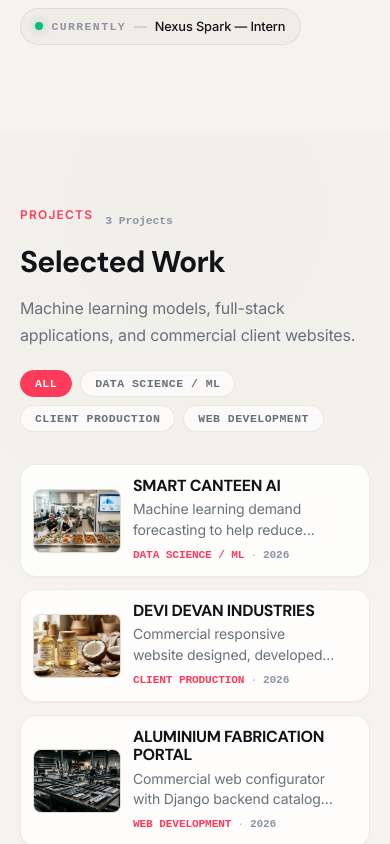
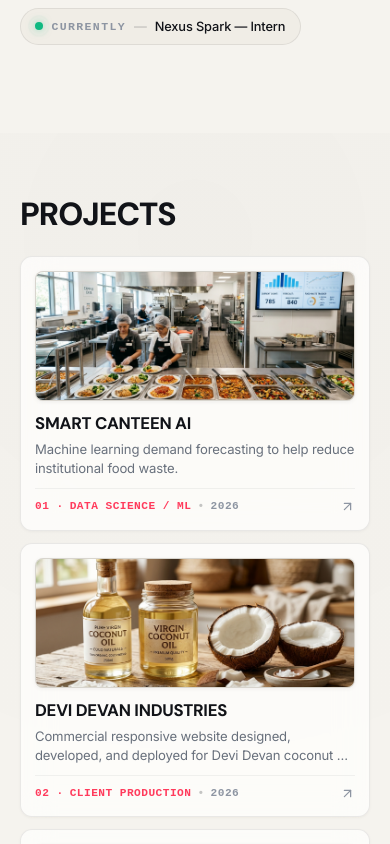
Before and after one commit to blessingbrysonhongpmk/BlessingBrysonHong-Porfolio, a React (Vite) app: page / in a window 390 px wide. Shown: the part 1260-2104 px from the top of the page. Built offline with nearby package versions, Linux system fonts and the light colour scheme.

Commit message:
refactor(projects): redesign into clean, premium, compact project showcase

```diff
--- a/src/components/sections/Projects.css
+++ b/src/components/sections/Projects.css
@@ -1,12 +1,13 @@
 /* ─────────────────────────────────────────────────────
-   Projects Section — Compact Editorial Previews
-   Significantly reduced vertical size, immediately visible thumbnail.
+   Projects Section — Compact Editorial Showcase
+   Clean, premium, compact portfolio showcase.
+   No extra top copy, no filter pills, real projects only.
    ───────────────────────────────────────────────────── */
 
 .work-section {
   position: relative;
   z-index: var(--z-content);
-  padding: var(--space-section) 0;
+  padding: clamp(64px, 8vw, 112px) 0;
   background: var(--bg-projects-zone);
 }
 
@@ -14,116 +15,106 @@
   width: 100%;
 }
 
+/* ── 1. Heading — Straight to the work ── */
 .work-header {
-  margin-bottom: var(--space-8);
+  margin-bottom: clamp(28px, 4vw, 44px);
 }
 
-.work-header__top {
-  display: flex;
-  align-items: center;
-  gap: var(--space-3);
-  margin-bottom: var(--space-2);
+.work-title {
+  font-family: var(--font-display);
+  font-size: clamp(2rem, 4vw, 2.75rem);
+  font-weight: 800;
+  letter-spacing: -0.03em;
+  color: var(--color-text);
+  margin: 0;
+  text-transform: uppercase;
+  line-height: 1.1;
 }
 
-.work-header__count {
-  font-family: var(--font-mono);
-  font-size: 0.72rem;
-  font-weight: 600;
-  color: var(--color-text-muted);
-}
-
-/* Category Filters */
-.work-filters {
-  display: flex;
-  align-items: center;
-  gap: var(--space-2);
-  flex-wrap: wrap;
-  margin-top: var(--space-5);
-}
-
-.work-filter-pill {
-  padding: 6px 14px;
-  font-family: var(--font-mono);
-  font-size: 0.72rem;
-  font-weight: 600;
-  letter-spacing: 0.04em;
-  text-transform: uppercase;
-  color: var(--color-text-secondary);
-  background: var(--glass-bg-subtle);
-  border: 1px solid var(--color-border);
-  border-radius: var(--radius-full);
-  cursor: pointer;
-  transition: color var(--transition-fast), border-color var(--transition-fast), background-color var(--transition-fast);
-}
-
-.work-filter-pill--active {
-  color: #FFFFFF;
-  background: var(--color-accent);
-  border-color: var(--color-accent);
-}
-
-@media (hover: hover) and (pointer: fine) {
-  .work-filter-pill:hover:not(.work-filter-pill--active) {
-    color: var(--color-accent);
-    border-color: var(--color-accent);
-  }
-}
-
-/* ── Compact Editorial Project List ── */
+/* ── 2. Compact Project Rows Collection ── */
 .work-list {
   display: flex;
   flex-direction: column;
   gap: var(--space-3);
 }
 
-.project-item {
+/* ── 3. Individual Project Row ── */
+.project-row {
   display: grid;
-  grid-template-columns: 120px 1fr auto;
+  grid-template-columns: 32px 116px 1fr auto;
   align-items: center;
   gap: var(--space-5);
-  padding: 14px 18px;
-  background: var(--glass-bg);
+  padding: 14px 22px;
+  background: var(--glass-bg-subtle);
   -webkit-backdrop-filter: var(--glass-blur);
   backdrop-filter: var(--glass-blur);
-  border: 1px solid var(--glass-border-subtle);
-  border-radius: var(--radius-lg);
+  border: 1px solid var(--color-border-subtle);
+  border-radius: var(--radius-md);
   box-shadow: var(--shadow-xs);
   cursor: pointer;
   text-decoration: none;
   color: inherit;
-  transition: transform var(--spring-bounce), border-color var(--transition-fast), background-color var(--transition-fast), box-shadow var(--transition-fast);
+  user-select: none;
+  transition: transform var(--spring-bounce),
+              border-color var(--transition-fast),
+              background-color var(--transition-fast),
+              box-shadow var(--transition-fast);
+}
+
+.project-row:focus-visible {
+  outline: 2px solid var(--color-accent);
+  outline-offset: 2px;
 }
 
 @media (hover: hover) and (pointer: fine) {
-  .project-item:hover {
+  .project-row:hover {
     transform: translateY(-2px);
-    border-color: var(--color-accent);
+    border-color: rgba(255, 59, 92, 0.32);
     background: var(--color-surface-hover);
-    box-shadow: var(--shadow-md);
+    box-shadow: 0 8px 24px -6px rgba(0, 0, 0, 0.35), 0 0 16px -4px rgba(255, 59, 92, 0.12);
   }
 
-  .project-item:hover .project-item__arrow {
-    transform: translateX(4px);
+  .project-row:hover .project-row__thumb {
+    transform: scale(1.04);
+  }
+
+  .project-row:hover .project-row__name {
     color: var(--color-accent);
   }
 
-  .project-item:hover .project-item__name {
+  .project-row:hover .project-row__arrow {
+    transform: translate(3px, -3px);
+    color: var(--color-accent);
+  }
+
+  .project-row:hover .project-row__num {
     color: var(--color-accent);
   }
 }
 
-/* 1. Small Thumbnail */
-.project-item__thumb-wrap {
-  width: 120px;
-  height: 80px;
+/* 3.1 Numbering (Desktop) */
+.project-row__num {
+  font-family: var(--font-mono);
+  font-size: 0.76rem;
+  font-weight: 600;
+  letter-spacing: 0.05em;
+  color: var(--color-text-muted);
+  transition: color var(--transition-fast);
+}
+
+/* 3.2 Small Immediate Thumbnail */
+.project-row__thumb-wrap {
+  width: 116px;
+  height: 74px;
   border-radius: var(--radius-sm);
   overflow: hidden;
   background: var(--color-bg-alt);
   border: 1px solid var(--color-border-subtle);
   flex-shrink: 0;
+  box-shadow: 0 2px 8px rgba(0, 0, 0, 0.2);
 }
 
-.project-item__thumb {
+.project-row__thumb {
   width: 100%;
   height: 100%;
   object-fit: cover;
@@ -132,35 +123,26 @@
   transition: transform var(--transition-normal);
 }
 
-.project-item:hover .project-item__thumb {
-  transform: scale(1.05);
-}
-
-/* 2. Content */
-.project-item__content {
+/* 3.3 Content Column */
+.project-row__content {
   display: flex;
   flex-direction: column;
-  gap: 4px;
+  gap: 3px;
   min-width: 0;
 }
 
-.project-item__title-row {
-  display: flex;
-  align-items: center;
-  gap: 8px;
-}
-
-.project-item__name {
+.project-row__name {
   font-family: var(--font-display);
-  font-size: clamp(1rem, 1.2vw, 1.15rem);
+  font-size: clamp(1rem, 1.3vw, 1.15rem);
   font-weight: 700;
-  letter-spacing: -0.02em;
+  letter-spacing: -0.015em;
   color: var(--color-text);
   margin: 0;
+  line-height: 1.25;
   transition: color var(--transition-fast);
 }
 
-.project-item__desc {
+.project-row__desc {
   font-size: var(--text-sm);
   line-height: 1.45;
   color: var(--color-text-secondary);
@@ -168,10 +150,17 @@
   white-space: nowrap;
   overflow: hidden;
   text-overflow: ellipsis;
-  max-width: 90%;
+  max-width: 95%;
 }
 
-.project-item__meta {
+.project-row__bottom {
+  display: flex;
+  align-items: center;
+  justify-content: space-between;
+  margin-top: 2px;
+}
+
+.project-row__meta {
   display: inline-flex;
   align-items: center;
   gap: 6px;
@@ -179,54 +168,60 @@
   font-size: 0.70rem;
   font-weight: 600;
   color: var(--color-text-muted);
+  letter-spacing: 0.04em;
   text-transform: uppercase;
-  margin-top: 2px;
 }
 
-.project-item__cat {
+.project-row__num-mobile {
+  display: none;
+}
+
+.project-row__cat {
   color: var(--color-accent);
 }
 
-.project-item__dot {
+.project-row__sep {
   color: var(--color-border-strong);
 }
 
-/* 3. Action Indicator */
-.project-item__action {
-  display: flex;
-  align-items: center;
-  gap: 6px;
-  padding-left: var(--space-3);
-}
-
-.project-item__action-label {
-  font-family: var(--font-mono);
-  font-size: 0.72rem;
-  font-weight: 600;
-  letter-spacing: 0.04em;
-  text-transform: uppercase;
+.project-row__year {
   color: var(--color-text-muted);
 }
 
-.project-item__arrow {
+.project-row__arrow-mobile {
+  display: none;
+}
+
+/* 3.4 Desktop Arrow */
+.project-row__arrow-wrap {
+  display: flex;
+  align-items: center;
+  justify-content: center;
+  width: 32px;
+  height: 32px;
+  border-radius: var(--radius-full);
+  flex-shrink: 0;
+}
+
+.project-row__arrow {
   color: var(--color-text-muted);
   transition: transform var(--transition-fast), color var(--transition-fast);
 }
 
-/* ── Responsive Reflow ── */
-@media (max-width: 680px) {
-  .project-item {
-    grid-template-columns: 88px 1fr;
-    gap: var(--space-3);
-    padding: 12px;
+/* ── 4. Responsive Reflow (Mobile & Tablet) ── */
+@media (max-width: 768px) {
+  .project-row {
+    grid-template-columns: 24px 96px 1fr auto;
+    gap: var(--space-4);
+    padding: 12px 16px;
   }
 
-  .project-item__thumb-wrap {
-    width: 88px;
+  .project-row__thumb-wrap {
+    width: 96px;
     height: 64px;
   }
 
-  .project-item__desc {
+  .project-row__desc {
     white-space: normal;
     display: -webkit-box;
     -webkit-line-clamp: 2;
@@ -234,8 +229,98 @@
     -webkit-box-orient: vertical;
     overflow: hidden;
   }
+}
 
-  .project-item__action {
+@media (max-width: 600px) {
+  .work-header {
+    margin-bottom: var(--space-6);
+  }
+
+  .work-list {
+    gap: var(--space-3);
+  }
+
+  /* Reflow into clean vertical card: image -> title -> desc -> meta + arrow */
+  .project-row {
+    display: flex;
+    flex-direction: column;
+    align-items: stretch;
+    gap: 12px;
+    padding: 14px;
+    border-radius: var(--radius-md);
+  }
+
+  .project-row__num {
+    display: none;
+  }
+
+  .project-row__thumb-wrap {
+    width: 100%;
+    height: 130px;
+    border-radius: var(--radius-sm);
+  }
+
+  .project-row__content {
+    gap: 6px;
+  }
+
+  .project-row__name {
+    font-size: 1.05rem;
+  }
+
+  .project-row__desc {
+    font-size: 0.82rem;
+    line-height: 1.45;
+    white-space: normal;
+    display: -webkit-box;
+    -webkit-line-clamp: 2;
+    line-clamp: 2;
+    -webkit-box-orient: vertical;
+    overflow: hidden;
+    max-width: 100%;
+  }
+
+  .project-row__bottom {
+    margin-top: 4px;
+    padding-top: 8px;
+    border-top: 1px solid var(--color-border-subtle);
+  }
+
+  .project-row__num-mobile {
+    display: inline;
+    color: var(--color-accent);
+  }
+
+  .project-row__arrow-mobile {
+    display: block;
+    color: var(--color-text-muted);
+    transition: transform var(--transition-fast), color var(--transition-fast);
+  }
+
+  .project-row:active .project-row__arrow-mobile {
+    transform: translate(2px, -2px);
+    color: var(--color-accent);
+  }
+
+  .project-row__arrow-wrap {
     display: none;
   }
 }
+
+/* Light mode adjustments */
+[data-theme='light'] .project-row {
+  background: rgba(255, 255, 255, 0.7);
+  border-color: rgba(0, 0, 0, 0.08);
+  box-shadow: 0 1px 3px rgba(0, 0, 0, 0.04);
+}
+
+[data-theme='light'] .project-row:hover {
+  background: #FFFFFF;
+  border-color: rgba(255, 59, 92, 0.35);
+  box-shadow: 0 8px 20px -4px rgba(0, 0, 0, 0.08), 0 0 12px -2px rgba(255, 59, 92, 0.12);
+}
+
+[data-theme='light'] .project-row__thumb-wrap {
+  border-color: rgba(0, 0, 0, 0.08);
+  box-shadow: 0 1px 4px rgba(0, 0, 0, 0.06);
+}
--- a/src/components/sections/Projects.jsx
+++ b/src/components/sections/Projects.jsx
@@ -1,5 +1,5 @@
-import { useState, useMemo } from 'react';
-import { ArrowRight } from 'lucide-react';
+import { useMemo } from 'react';
+import { ArrowUpRight } from 'lucide-react';
 import { usePortfolioContent } from '../../context/PortfolioContext';
 import './Projects.css';
 
@@ -7,64 +7,28 @@ export function Projects({ onSelectProject }) {
   const { content } = usePortfolioContent();
   const projects = useMemo(() => content.projects || [], [content.projects]);
 
-  // Dynamic Categories
-  const categories = useMemo(() => {
-    const set = new Set();
-    projects.forEach((p) => {
-      if (p.category) set.add(p.category);
-    });
-    return ['ALL', ...Array.from(set)];
-  }, [projects]);
-
-  const [activeCategory, setActiveCategory] = useState('ALL');
-
-  const filteredProjects = useMemo(() => {
-    if (activeCategory === 'ALL') return projects;
-    return projects.filter((p) => p.category === activeCategory);
-  }, [projects, activeCategory]);
-
   return (
-    <section id="projects" className="work-section" aria-label="Featured Projects">
+    <section id="projects" className="work-section" aria-label="Projects">
       <span id="work" className="sr-only" aria-hidden="true" />
 
       <div className="container work-container">
-        {/* Section Header */}
+        {/* Simple Confident Heading — Straight to the work */}
         <div className="work-header">
-          <div className="work-header__top">
-            <span className="section-label">Projects</span>
-            <span className="work-header__count">{projects.length} Projects</span>
-          </div>
-          <h2 className="section-title">Selected Work</h2>
-          <p className="section-subtitle">
-            Machine learning models, full-stack applications, and commercial client websites.
-          </p>
-
-          {/* Minimal Domain Filter Pills */}
-          <div className="work-filters" role="tablist" aria-label="Filter projects">
-            {categories.map((cat) => {
-              const isActive = activeCategory === cat;
-              return (
-                <button
-                  key={cat}
-                  type="button"
-                  role="tab"
-                  aria-selected={isActive}
-                  className={`work-filter-pill ${isActive ? 'work-filter-pill--active' : ''}`}
-                  onClick={() => setActiveCategory(cat)}
-                >
-                  <span>{cat}</span>
-                </button>
-              );
-            })}
-          </div>
+          <h2 className="work-title">PROJECTS</h2>
         </div>
 
-        {/* Compact Editorial Project Previews */}
+        {/* Compact Editorial Project Showcase */}
         <div className="work-list" role="list">
-          {filteredProjects.map((project) => (
+          {projects.map((project, index) => {
+            const num = String(index + 1).padStart(2, '0');
+            const description = project.oneLiner || project.tagline || project.description;
+            const category = project.category || 'Engineering';
+            const year = project.year || '2026';
+
+            return (
               <article
                 key={project.id}
-              className="project-item"
+                className="project-row"
                 onClick={() => onSelectProject(project)}
                 onKeyDown={(e) => {
                   if (e.key === 'Enter' || e.key === ' ') {
@@ -76,42 +40,43 @@ export function Projects({ onSelectProject }) {
                 role="button"
                 aria-label={`View case study for ${project.name}`}
               >
-              {/* 1. Small Thumbnail Image (Immediately Visible) */}
-              <div className="project-item__thumb-wrap">
+                {/* 1. Numbering (Desktop) */}
+                <span className="project-row__num" aria-hidden="true">
+                  {num}
+                </span>
+
+                {/* 2. Small Immediate Thumbnail */}
+                <div className="project-row__thumb-wrap">
                   <img
                     src={project.image || '/profile.jpeg'}
                     alt={project.name}
-                  className="project-item__thumb"
+                    className="project-row__thumb"
                     loading="lazy"
                   />
                 </div>
 
-              {/* 2. Middle Content Column */}
-              <div className="project-item__content">
-                <div className="project-item__title-row">
-                  <h3 className="project-item__name">{project.name}</h3>
+                {/* 3. Content Column */}
+                <div className="project-row__content">
+                  <h3 className="project-row__name">{project.name}</h3>
+                  <p className="project-row__desc">{description}</p>
+                  <div className="project-row__bottom">
+                    <div className="project-row__meta">
+                      <span className="project-row__num-mobile" aria-hidden="true">{num} · </span>
+                      <span className="project-row__cat">{category}</span>
+                      <span className="project-row__sep" aria-hidden="true">•</span>
+                      <span className="project-row__year">{year}</span>
                     </div>
-
-                {/* 3. One-line Description */}
-                <p className="project-item__desc">
-                  {project.oneLiner || project.tagline || project.description}
-                </p>
-
-                {/* 4. Category · Year */}
-                <div className="project-item__meta">
-                  <span className="project-item__cat">{project.category}</span>
-                  <span className="project-item__dot" aria-hidden="true">·</span>
-                  <span className="project-item__year">{project.year || '2026'}</span>
+                    <ArrowUpRight size={15} className="project-row__arrow-mobile" aria-hidden="true" />
                   </div>
                 </div>
 
-              {/* 5. Right Arrow Action */}
-              <div className="project-item__action" aria-hidden="true">
-                <span className="project-item__action-label">Case Study</span>
-                <ArrowRight size={16} className="project-item__arrow" />
+                {/* 4. Desktop Arrow */}
+                <div className="project-row__arrow-wrap" aria-hidden="true">
+                  <ArrowUpRight size={18} className="project-row__arrow" />
                 </div>
               </article>
-          ))}
+            );
+          })}
         </div>
       </div>
     </section>
```
Lines whose indentation alone changed are shown as unchanged.
